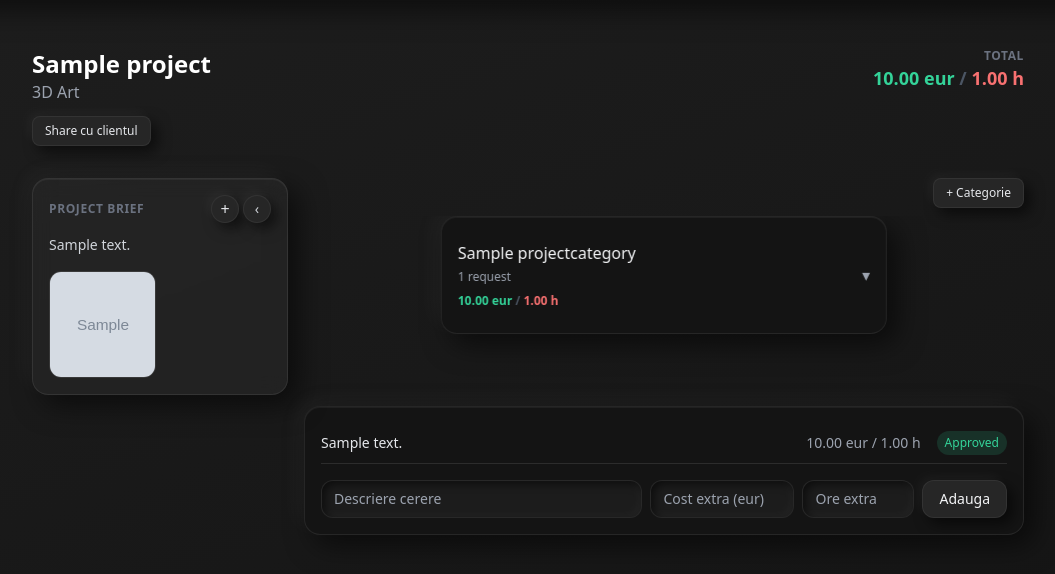
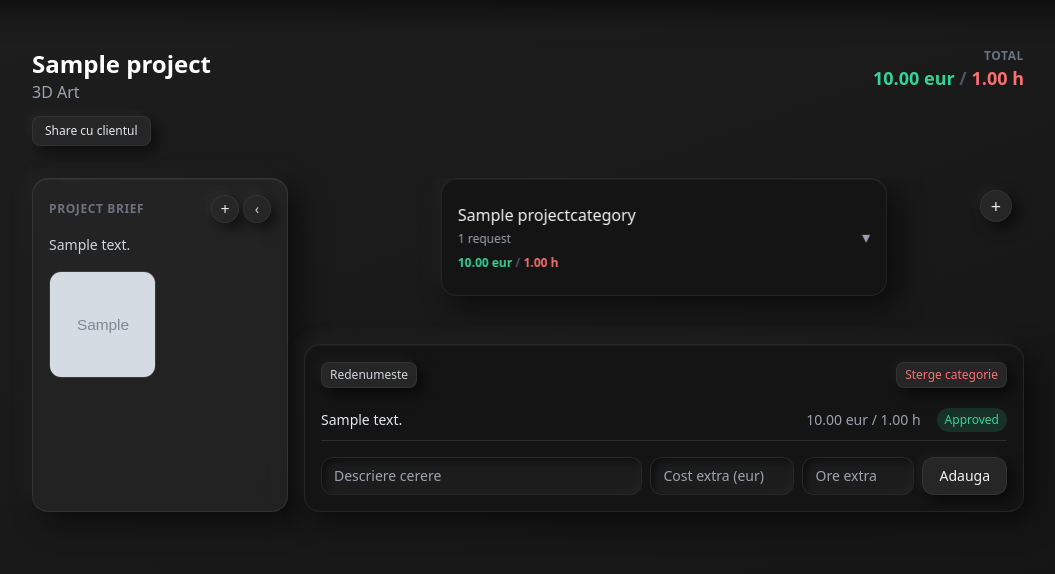
Before and after one commit to Aszariel1/ScopeCreep, a Django app: page /artist/00000000-0000-0000-0000-000000000001/ in a window 1280 px wide. Shown: the part 61-635 px from the top of the page, without its empty margins (112-1167 px from the left). Run offline with Django 5.2, Linux system fonts and the light colour scheme; tables that the repository leaves empty hold one stand-in row (values such as "Sample post"); grey boxes marked "Sample" are stand-in pictures; some libraries are stand-ins or nearby versions.

Commit message:
Add category rename/delete, fix carousel/brief alignment and popup clipping
Categories can now be added, renamed, and deleted from the artist
workspace, with totals recalculated on delete. Brief panel and carousel
column now stretch to equal height instead of relying on a hardcoded
min-height. The add-category popup moved outside the height-clipped
stack viewport so it renders instead of being cut off.

```diff
--- a/projects/urls.py
+++ b/projects/urls.py
@@ -9,6 +9,8 @@ urlpatterns = [
     path('artist/<uuid:token_artist>/', views.artist_workspace, name='artist_workspace'),
     path('artist/<uuid:token_artist>/category/add/', views.add_category, name='add_category'),
     path('artist/<uuid:token_artist>/category/<int:category_id>/change-request/', views.add_change_request, name='add_change_request'),
+    path('artist/<uuid:token_artist>/category/<int:category_id>/rename/', views.rename_category, name='rename_category'),
+    path('artist/<uuid:token_artist>/category/<int:category_id>/delete/', views.delete_category, name='delete_category'),
     path('artist/<uuid:token_artist>/change-request/<int:change_request_id>/status/', views.update_change_request_status, name='update_change_request_status'),
     path('artist/<uuid:token_artist>/draft-image/', views.upload_draft_image, name='upload_draft_image'),
     path('client/<uuid:token_client>/', views.client_view, name='client_view'),
--- a/projects/views.py
+++ b/projects/views.py
@@ -64,6 +64,27 @@ def add_category(request, token_artist):
         return redirect(f'{url}?open={category.id}')
 
     return redirect(url)
+
+
+def rename_category(request, token_artist, category_id):
+    category = get_object_or_404(ProjectCategory, id=category_id, project__token_artist=token_artist)
+
+    new_name = request.POST.get('category_name', '').strip()
+    if new_name:
+        category.category_name = new_name
+        category.save(update_fields=['category_name'])
+
+    url = reverse('projects:artist_workspace', kwargs={'token_artist': token_artist})
+    return redirect(f'{url}?open={category.id}')
+
+
+def delete_category(request, token_artist, category_id):
+    category = get_object_or_404(ProjectCategory, id=category_id, project__token_artist=token_artist)
+    project = category.project
+    category.delete()
+    recalculate_project_totals(project)
+
+    return redirect(reverse('projects:artist_workspace', kwargs={'token_artist': token_artist}))
 
 
 def upload_draft_image(request, token_artist):
--- a/static/css/workspace.css
+++ b/static/css/workspace.css
@@ -1,7 +1,7 @@
 .stack-viewport {
     perspective: 1400px;
     touch-action: pan-y;
-    padding: 28px 20px;
+    padding: 16px;
 }
 
 .stack-card {
@@ -43,7 +43,6 @@
     writing-mode: vertical-rl;
     text-orientation: mixed;
     padding: 1.25rem 0.5rem;
-    min-height: 14rem;
 }
 
 @media (max-width: 767px) {
--- a/static/js/workspace.js
+++ b/static/js/workspace.js
@@ -198,8 +198,19 @@
         });
     });
 
+    document.querySelectorAll('.category-rename-toggle').forEach(function (toggle) {
+        toggle.addEventListener('click', function (event) {
+            event.stopPropagation();
+            var form = toggle.parentElement.querySelector('.category-rename-form');
+            document.querySelectorAll('.category-rename-form').forEach(function (f) {
+                if (f !== form) f.classList.add('hidden');
+            });
+            form.classList.toggle('hidden');
+        });
+    });
+
     document.addEventListener('click', function (event) {
-        document.querySelectorAll('.status-form').forEach(function (f) {
+        document.querySelectorAll('.status-form, .category-rename-form, #add-category-form').forEach(function (f) {
             if (!f.contains(event.target)) f.classList.add('hidden');
         });
     });
@@ -208,7 +219,8 @@
     var addCategoryForm = document.getElementById('add-category-form');
 
     if (addCategoryToggle) {
-        addCategoryToggle.addEventListener('click', function () {
+        addCategoryToggle.addEventListener('click', function (event) {
+            event.stopPropagation();
             addCategoryForm.classList.toggle('hidden');
         });
     }
--- a/templates/projects/client_view.html
+++ b/templates/projects/client_view.html
@@ -15,7 +15,7 @@
         </div>
     </div>
 
-    <div class="flex flex-col md:flex-row items-stretch md:items-start gap-4 mb-10">
+    <div class="flex flex-col md:flex-row items-stretch gap-4 mb-10">
         <button type="button" id="brief-tab" class="brief-tab hidden neu-btn shrink-0 rounded-full items-center justify-center text-gray-300 text-xs font-bold tracking-widest">BRIEF</button>
 
         <div id="brief-panel" class="glass-card rounded-2xl p-4 w-full md:w-64 shrink-0">
--- a/templates/projects/workspace.html
+++ b/templates/projects/workspace.html
@@ -22,7 +22,7 @@
         </div>
     </div>
 
-    <div class="flex flex-col md:flex-row items-stretch md:items-start gap-4 mb-10">
+    <div class="flex flex-col md:flex-row items-stretch gap-4 mb-10">
         <button type="button" id="brief-tab" class="brief-tab hidden neu-btn shrink-0 rounded-full items-center justify-center text-gray-300 text-xs font-bold tracking-widest">BRIEF</button>
 
         <div id="brief-panel" class="glass-card rounded-2xl p-4 w-full md:w-64 shrink-0">
@@ -59,15 +59,15 @@
             </div>
         </div>
 
-        <div class="flex-1 min-w-0">
-            <div class="flex justify-end mb-2">
-                <button type="button" id="add-category-toggle" class="neu-btn text-xs px-3 py-1.5 rounded-lg text-gray-200">+ Categorie</button>
+        <div class="flex-1 min-w-0 relative">
+            <div class="absolute top-3 right-3 z-[200]">
+                <button type="button" id="add-category-toggle" class="neu-btn w-8 h-8 rounded-full flex items-center justify-center text-gray-200 text-lg leading-none" title="Adauga categorie">+</button>
+                <form id="add-category-form" method="post" action="{% url 'projects:add_category' project.token_artist %}" class="hidden absolute right-0 top-full mt-1 glass-card rounded-xl p-2 flex gap-2 w-56">
+                    {% csrf_token %}
+                    <input type="text" name="category_name" placeholder="Nume categorie" required class="neu-input rounded-lg px-2 py-1 text-xs text-gray-100 flex-1">
+                    <button type="submit" class="neu-btn rounded-lg px-2 py-1 text-xs text-gray-100">Adauga</button>
+                </form>
             </div>
-            <form id="add-category-form" method="post" action="{% url 'projects:add_category' project.token_artist %}" class="hidden mb-3 flex gap-2">
-                {% csrf_token %}
-                <input type="text" name="category_name" placeholder="Nume categorie" required class="neu-input rounded-xl px-3 py-2 text-sm text-gray-100 flex-1">
-                <button type="submit" class="neu-btn rounded-xl px-4 py-2 text-sm text-gray-100">Adauga</button>
-            </form>
 
             <div class="stack-viewport relative overflow-hidden mb-4" id="category-stack">
                 {% for category in project.categories.all %}
@@ -85,6 +85,21 @@
             {% for category in project.categories.all %}
             <div class="category-log-panel{% if not forloop.first %} hidden{% endif %}" data-category-id="{{ category.id }}">
                 <div class="category-log glass-card rounded-2xl p-4">
+                    <div class="flex items-center justify-between gap-2 mb-3">
+                        <div class="category-rename-wrap relative">
+                            <button type="button" class="category-rename-toggle neu-btn text-xs px-2 py-1 rounded-lg text-gray-300">Redenumeste</button>
+                            <form method="post" action="{% url 'projects:rename_category' project.token_artist category.id %}" class="category-rename-form hidden absolute left-0 top-full mt-1 z-10 glass-card rounded-xl p-2 flex gap-2 w-56">
+                                {% csrf_token %}
+                                <input type="text" name="category_name" value="{{ category.category_name }}" required class="neu-input rounded-lg px-2 py-1 text-xs text-gray-100 flex-1">
+                                <button type="submit" class="neu-btn rounded-lg px-2 py-1 text-xs text-gray-100">Salveaza</button>
+                            </form>
+                        </div>
+                        <form method="post" action="{% url 'projects:delete_category' project.token_artist category.id %}" onsubmit="return confirm('Stergi categoria &quot;{{ category.category_name }}&quot; si toate cererile din ea? Actiunea nu poate fi anulata.');">
+                            {% csrf_token %}
+                            <button type="submit" class="neu-btn text-xs px-2 py-1 rounded-lg text-red-400">Sterge categorie</button>
+                        </form>
+                    </div>
+
                     {% for change_request in category.change_requests.all %}
                     <div class="flex flex-wrap items-center justify-between border-b border-white/10 last:border-0 py-2 text-sm gap-2 sm:gap-4">
                         <span class="flex-1 text-gray-200">{{ change_request.description }}</span>
```
